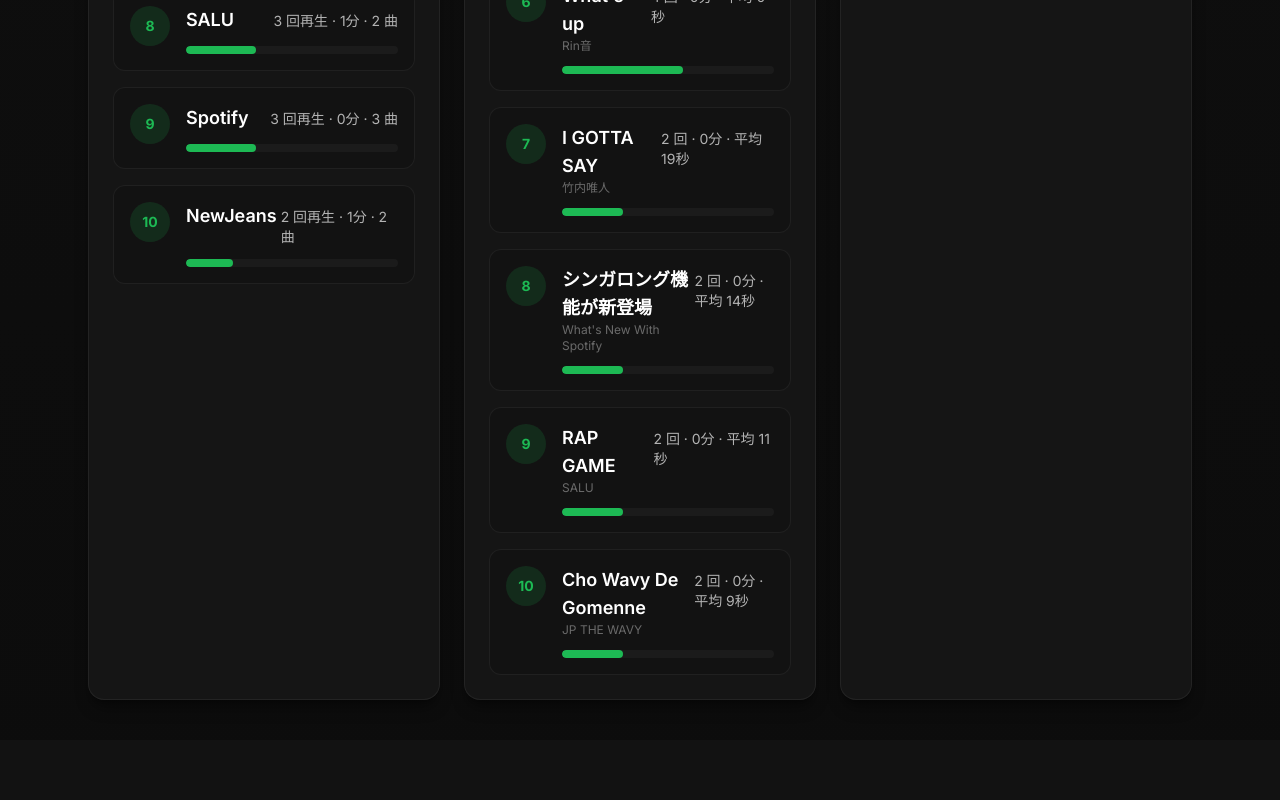
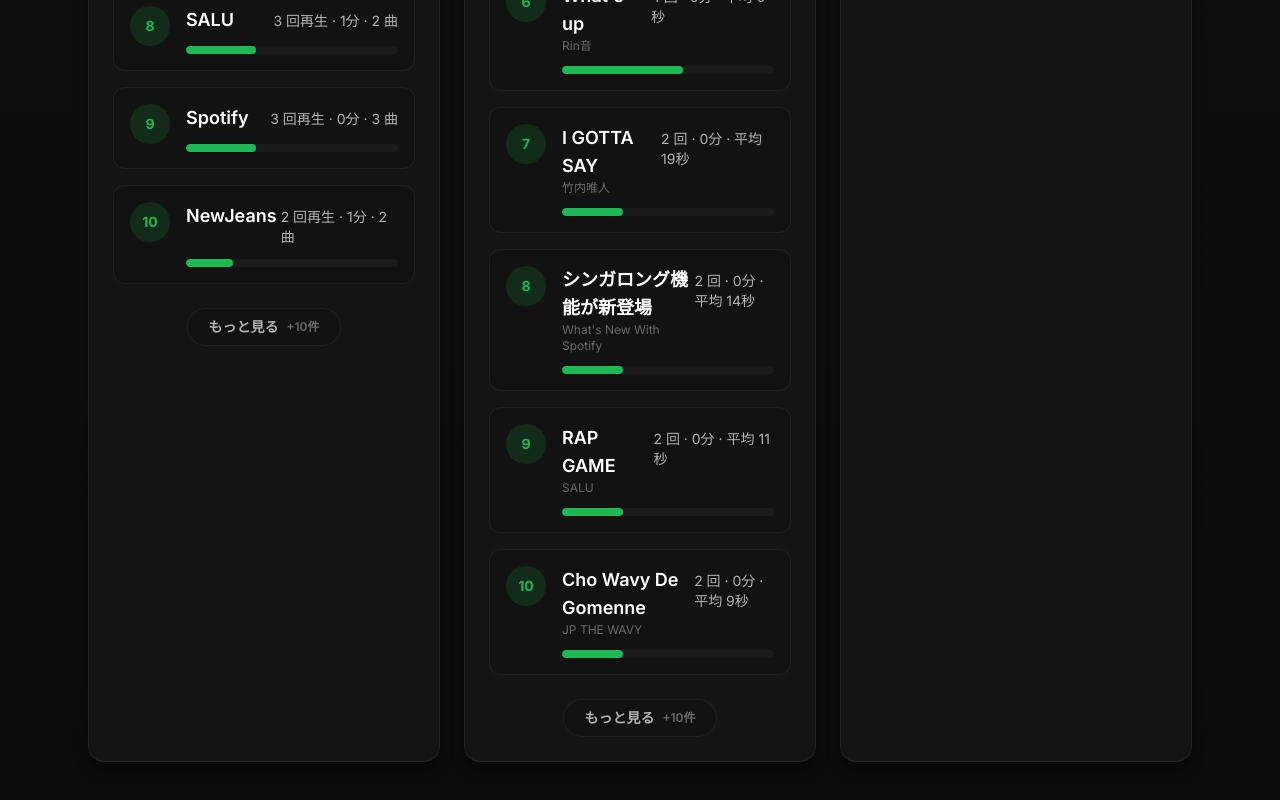
Before and after one commit to haruto0429/spotify-history-viewer, a Vue app: page / in a window 1280 px wide. Shown: the part 2100-2900 px from the top of the page. Before the commit the page ends 2840 px from the top, so only its background shows below. Built offline with nearby package versions, Linux system fonts and the light colour scheme.

Commit message:
feat: add load more toggles to rankings (#7)

```diff
--- a/src/components/dashboard/ArtistRanking.vue
+++ b/src/components/dashboard/ArtistRanking.vue
@@ -21,7 +21,8 @@
       </span>
     </header>
 
-    <div v-if="artists.length" class="mt-6 space-y-4">
+    <template v-if="artists.length">
+      <div class="mt-6 space-y-4">
         <button
           v-for="artist in artists"
           :key="artist.name"
@@ -55,6 +56,20 @@
           </div>
         </button>
       </div>
+
+      <div v-if="hasMore" class="mt-6 flex justify-center">
+        <button
+          type="button"
+          class="inline-flex items-center gap-2 rounded-full border border-spotify-border/60 bg-spotify-dark px-5 py-2 text-sm font-semibold text-spotify-text-secondary transition hover:border-spotify-green/60 hover:text-white focus:outline-none focus-visible:ring-2 focus-visible:ring-spotify-green/60"
+          @click="showMore"
+        >
+          もっと見る
+          <span class="text-xs text-spotify-text-muted">
+            +{{ nextBatchCount.toLocaleString() }}件
+          </span>
+        </button>
+      </div>
+    </template>
     <p v-else class="mt-6 rounded-xl border border-spotify-border/60 bg-spotify-dark p-6 text-sm text-spotify-text-secondary">
       集計可能なアーティストデータがまだありません。
     </p>
@@ -62,7 +77,7 @@
 </template>
 
 <script setup lang="ts">
-import { computed } from 'vue'
+import { computed, ref, watch } from 'vue'
 import { storeToRefs } from 'pinia'
 import { useDataStore } from '@/stores/dataStore'
 import { formatHoursAndMinutes } from '@/utils/formatters'
@@ -70,17 +85,32 @@
 const dataStore = useDataStore()
 const { processedData } = storeToRefs(dataStore)
 
+const VISIBLE_STEP = 10
+const MAX_ITEMS = 50
+
 const topArtists = computed(() => {
   const artists = processedData.value?.artists ?? []
-  return artists.slice(0, 10)
+  return artists.slice(0, MAX_ITEMS)
 })
 
-const maxPlayCount = computed(() => {
-  return topArtists.value.reduce((max, artist) => Math.max(max, artist.playCount), 0)
-})
+const visibleCount = ref(0)
+
+watch(
+  () => topArtists.value.length,
+  (length) => {
+    visibleCount.value = length === 0 ? 0 : Math.min(VISIBLE_STEP, length)
+  },
+  { immediate: true }
+)
+
+const displayedArtistsPool = computed(() => topArtists.value.slice(0, visibleCount.value))
+
+const maxPlayCount = computed(() =>
+  topArtists.value.reduce((max, artist) => Math.max(max, artist.playCount), 0)
+)
 
 const artists = computed(() => {
-  const base = topArtists.value
+  const base = displayedArtistsPool.value
   if (!base.length) {
     return [] as Array<{
       rank: number
@@ -103,4 +133,22 @@
     progress: Math.min(100, Math.max(12, Math.round((artist.playCount / max) * 100))),
   }))
 })
+
+const hasMore = computed(() => topArtists.value.length > displayedArtistsPool.value.length)
+
+const remainingCount = computed(() =>
+  Math.max(0, Math.min(topArtists.value.length, MAX_ITEMS) - displayedArtistsPool.value.length)
+)
+
+const nextBatchCount = computed(() => Math.min(VISIBLE_STEP, remainingCount.value))
+
+const showMore = () => {
+  if (!hasMore.value) {
+    return
+  }
+  visibleCount.value = Math.min(
+    visibleCount.value + VISIBLE_STEP,
+    Math.min(topArtists.value.length, MAX_ITEMS)
+  )
+}
 </script>
--- a/src/components/dashboard/TrackRanking.vue
+++ b/src/components/dashboard/TrackRanking.vue
@@ -21,7 +21,8 @@
       </span>
     </header>
 
-    <div v-if="tracks.length" class="mt-6 space-y-4">
+    <template v-if="tracks.length">
+      <div class="mt-6 space-y-4">
         <button
           v-for="track in tracks"
           :key="track.key"
@@ -57,6 +58,20 @@
         </button>
       </div>
 
+      <div v-if="hasMore" class="mt-6 flex justify-center">
+        <button
+          type="button"
+          class="inline-flex items-center gap-2 rounded-full border border-spotify-border/60 bg-spotify-dark px-5 py-2 text-sm font-semibold text-spotify-text-secondary transition hover:border-spotify-green/60 hover:text-white focus:outline-none focus-visible:ring-2 focus-visible:ring-spotify-green/60"
+          @click="showMore"
+        >
+          もっと見る
+          <span class="text-xs text-spotify-text-muted">
+            +{{ nextBatchCount.toLocaleString() }}件
+          </span>
+        </button>
+      </div>
+    </template>
+
     <p v-else class="mt-6 rounded-xl border border-spotify-border/60 bg-spotify-dark p-6 text-sm text-spotify-text-secondary">
       集計可能な楽曲データがまだありません。
     </p>
@@ -64,7 +79,7 @@
 </template>
 
 <script setup lang="ts">
-import { computed } from 'vue'
+import { computed, ref, watch } from 'vue'
 import { storeToRefs } from 'pinia'
 import { useDataStore } from '@/stores/dataStore'
 import { formatHoursAndMinutes, formatMinutesAndSeconds } from '@/utils/formatters'
@@ -72,17 +87,33 @@
 const dataStore = useDataStore()
 const { processedData } = storeToRefs(dataStore)
 
+const VISIBLE_STEP = 10
+const MAX_ITEMS = 50
+
 const topTracks = computed(() => {
   const tracks = processedData.value?.tracks ?? []
-  return tracks.slice(0, 10)
+  return tracks.slice(0, MAX_ITEMS)
 })
+
+const visibleCount = ref(0)
+
+watch(
+  () => topTracks.value.length,
+  (length) => {
+    visibleCount.value = length === 0 ? 0 : Math.min(VISIBLE_STEP, length)
+  },
+  { immediate: true }
+)
+
+const displayedTracksPool = computed(() => topTracks.value.slice(0, visibleCount.value))
 
 const maxPlayCount = computed(() =>
   topTracks.value.reduce((max, track) => Math.max(max, track.playCount), 0)
 )
 
 const tracks = computed(() => {
-  if (!topTracks.value.length) {
+  const base = displayedTracksPool.value
+  if (!base.length) {
     return [] as Array<{
       key: string
       rank: number
@@ -97,7 +128,7 @@
 
   const max = Math.max(1, maxPlayCount.value)
 
-  return topTracks.value.map((track, index) => ({
+  return base.map((track, index) => ({
     key: `${track.name ?? 'Unknown Track'}__${track.artist}`,
     rank: index + 1,
     name: track.name ?? 'Unknown Track',
@@ -108,4 +139,22 @@
     progress: Math.min(100, Math.max(12, Math.round((track.playCount / max) * 100))),
   }))
 })
+
+const hasMore = computed(() => topTracks.value.length > displayedTracksPool.value.length)
+
+const remainingCount = computed(() =>
+  Math.max(0, Math.min(topTracks.value.length, MAX_ITEMS) - displayedTracksPool.value.length)
+)
+
+const nextBatchCount = computed(() => Math.min(VISIBLE_STEP, remainingCount.value))
+
+const showMore = () => {
+  if (!hasMore.value) {
+    return
+  }
+  visibleCount.value = Math.min(
+    visibleCount.value + VISIBLE_STEP,
+    Math.min(topTracks.value.length, MAX_ITEMS)
+  )
+}
 </script>
```
Lines whose indentation alone changed are shown as unchanged.
